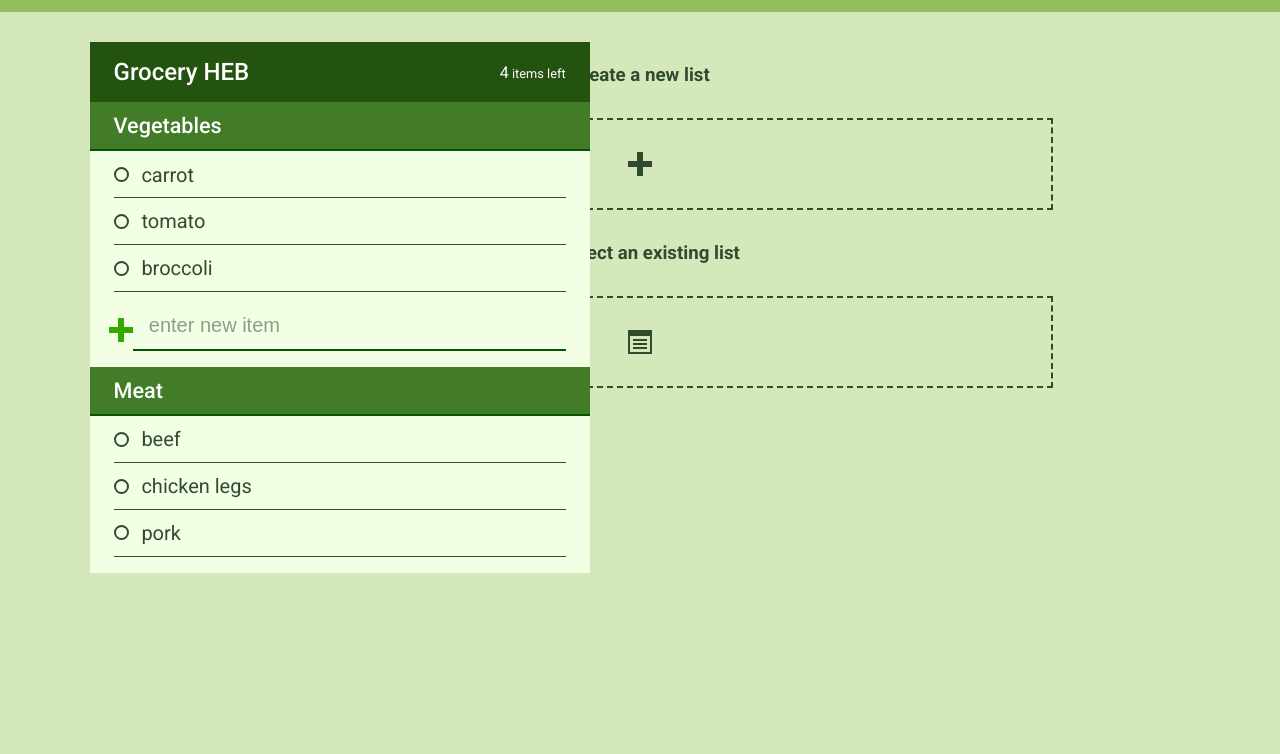
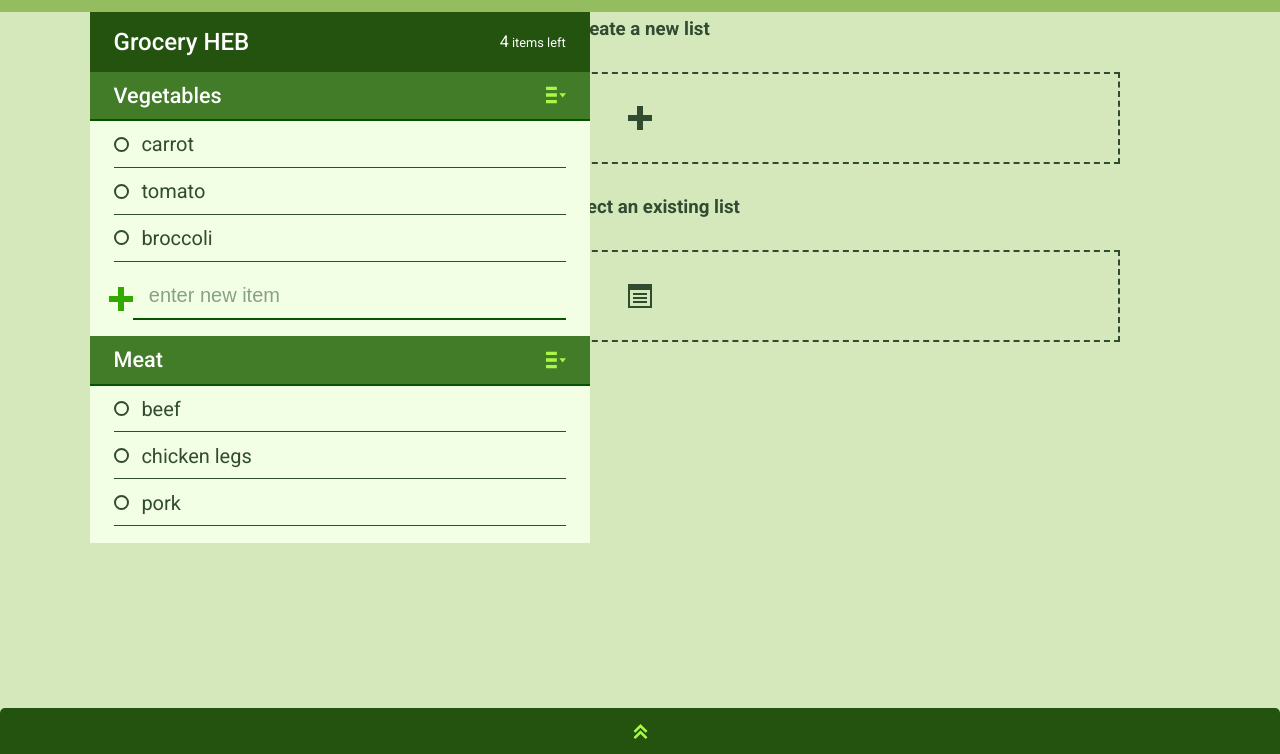
Before and after one commit to Lu-X-Liu/shopping-list, a plain HTML site: page index.html in a window 1280 px wide. Shown: the part 46-800 px from the top of the page. Drawn offline with Linux system fonts and the light colour scheme.

Commit message:
adding a bottom tab

```diff
--- a/index.html
+++ b/index.html
@@ -8,6 +8,7 @@
     <link rel="stylesheet" href="main.css">
     <link href="https://fonts.googleapis.com/css2?family=Roboto:wght@400;500;700&display=swap" rel="stylesheet">
     <title>EZ List</title>
+    <script src="main.js" async></script>
 </head>
 <body>
     <header>
@@ -34,6 +35,7 @@
                     </div>
                 </div>
             </div>
+            <div class="current-list-wrapper">
                 <div class="current-list">
                     <div class="list-title">
                         <h2>Grocery HEB </h2>
@@ -41,7 +43,12 @@
                     </div>
                     <div class="list-content">
                         <div class="category">
-                        <div class="category-title">Vegetables</div>
+                            <div class="category-title">
+                                <h3>Vegetables</h3>
+                                <svg class="menu-category" xmlns="http://www.w3.org/2000/svg" width="20" height="20" viewBox="0 0 24 24">
+                                        <path d="M13 6h-13v-4h13v4zm0 4h-13v4h13v-4zm0 8h-13v4h13v-4zm3-8l4 5.075 4-5.075h-8z"/>
+                                </svg>
+                            </div>
                             <ul>
                                 <li class="item">
                                     <input type="checkbox" id="item-1">
@@ -74,12 +81,16 @@
                                     <button class="new-item-btn" aria-label="create new item">
                                         <svg class="plus-new-item"><use href="#plus-icon"></use></svg>
                                     </button>
-
                                 </form>
                             </div>
                         </div>
                         <div class="category">
-                        <div class="category-title">Meat</div>
+                            <div class="category-title">
+                                <h3>Meat</h3>
+                                <svg class="menu-category" xmlns="http://www.w3.org/2000/svg" width="20" height="20" viewBox="0 0 24 24">
+                                    <path d="M13 6h-13v-4h13v4zm0 4h-13v4h13v-4zm0 8h-13v4h13v-4zm3-8l4 5.075 4-5.075h-8z"/>
+                                </svg>
+                            </div>
                             <ul class="category">
                                 <li class="item">
                                     <input type="checkbox" id="item-4">
@@ -105,6 +116,18 @@
                             </ul>
                         </div>
                     </div>
+                </div>
+            </div>
+
+        </div>
+        <div class="add-new-category">
+            <div class="arrow-container">
+                <svg xmlns="http://www.w3.org/2000/svg" width="15" height="15" viewBox="0 0 24 24">
+                    <path d="M0 3.795l2.995-2.98 11.132 11.185-11.132 11.186-2.995-2.981 8.167-8.205-8.167-8.205zm18.04 8.205l-8.167 8.205 2.995 2.98 11.132-11.185-11.132-11.186-2.995 2.98 8.167 8.206z"/>
+                </svg>
+            </div>
+            <div class="new-category-btn-wrapper">
+                <button class="new-category-btn">add new category</button>
             </div>
         </div>
     </main>
--- a/main.css
+++ b/main.css
@@ -32,10 +32,6 @@ html {
     font-size: 1rem;
 }
 
-.wrapper {
-    padding: 0.9rem 7%;
-}
-
 .nav svg,
 .initial svg {
     width:24px;
@@ -61,6 +57,7 @@ header .wrapper {
     justify-content: space-between;
     align-items: center;
     background: var(--clr-header-bg);
+    padding: 0.9rem 7%;
 }
 
 h1 {
@@ -79,7 +76,7 @@ h1 {
 
 .main {
     position: relative;
-    top: 6rem;
+    top: 4rem;
 }
 
 .initial h3 {
@@ -97,19 +94,25 @@ h1 {
 
 /* current list*/
 
+.current-list-wrapper {
+    height: calc(100vh - 6.5rem);
+    overflow: scroll;
+    position: absolute;
+    top: -0.4rem;
+    width: 100%;
+    padding: 0 7%;
+}
+
+.current-list {
+    max-width: 500px;
+    background: var(--clr-item-bg);
+    padding-bottom: 1px;
+}
+
 .current-list h2 {
     font-size: 1.5rem;
     font-weight: 500;
     margin-right: 1.5rem;
-}
-
-.current-list {
-
-    position: absolute;
-    top: -0.5rem;
-    width: 86%;
-    max-width: 500px;
-    background: var(--clr-item-bg);
 }
 
 .list-title {
@@ -129,15 +132,23 @@ h1 {
     font-size: 1rem;
 }
 
-
-
 .category-title {
-    font-size: 1.35rem;
-    font-weight: 500;
     padding: 0.7rem 1.5rem;
     background: var(--clr-category-title-bg);
     color: var(--clr-text-bright);
     border-bottom: 2px solid var(--clr-border-dark);
+    display: flex;
+    justify-content: space-between;
+    align-items: center;
+}
+
+.category-title h3 {
+    font-size: 1.35rem;
+    font-weight: 500;
+}
+
+.menu-category {
+    fill: var(--clr-category-menu)
 }
 
 .category ul {
@@ -265,3 +276,45 @@ input.new-item:focus::placeholder {
     transform: scaleX(1);
     transform-origin: left;
 }
+
+/* add new item tab */
+
+.add-new-category {
+    position: fixed;
+    bottom: -10px;
+    z-index: 9;
+    width: 100%;
+    background-color: var(--clr-list-title-bg);
+    border-radius: 5px;
+}
+
+.arrow-container{
+    display: grid;
+    place-items: center;
+    width: 100%;
+    height: 3.5rem;
+}
+
+.add-new-category svg {
+    transform: rotate(-90deg) translateX(5px);
+    fill: var(--clr-category-menu);
+    cursor: pointer;
+    transition: all 200ms ease-in-out;
+}
+
+.new-category-btn-wrapper {
+    width: 100%;
+    padding:0 7% 2rem;
+    display: flex;
+    justify-content: center;
+    display: none
+}
+
+.new-category-btn {
+    padding: 0.7rem 3rem;
+    color: var(--clr-category-menu);
+    background: transparent;
+    border: 2px solid var(--clr-category-menu);
+    font-size: 1rem;
+
+}
--- /dev/null
+++ b/main.js
@@ -0,0 +1,11 @@
+// open add category at the bottom for mobil
+
+const bottomTabIcon = document.querySelector('.add-new-category svg');
+const newCategoryBtnWrapper = document.querySelector('.new-category-btn-wrapper');
+
+bottomTabIcon.addEventListener('click', openBottomTab);
+
+function openBottomTab() {
+    bottomTabIcon.style.transform = 'rotate(90deg) translateX(-5px)';
+    newCategoryBtnWrapper.style.display = 'flex';
+}
```
Also changed, not shown: iconmonstr-arrow-31.svg (added). Lines whose indentation alone changed are shown as unchanged.
